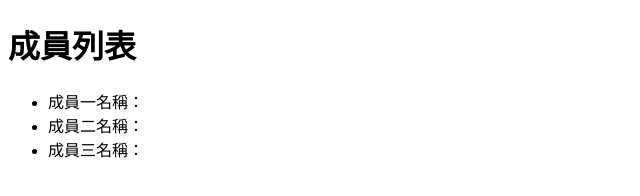
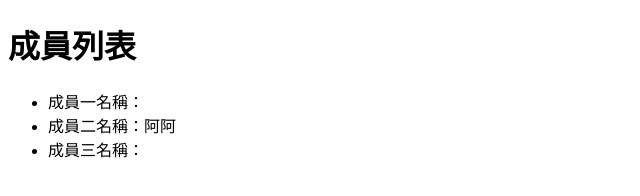
Before and after one commit to char849/test11.2, a plain HTML site: page index.html in a window 1280 px wide. Shown: the full height of the page, 0-640 px from the left. Drawn offline with Linux system fonts and the light colour scheme.

Commit message:
add member b

```diff
--- a/index.html
+++ b/index.html
@@ -1,16 +1,19 @@
 <!DOCTYPE html>
 <html lang="en">
+
 <head>
     <meta charset="UTF-8">
     <meta name="viewport" content="width=device-width, initial-scale=1.0">
     <title>Document</title>
 </head>
+
 <body>
     <h1>成員列表</h1>
     <ul>
         <li>成員一名稱：</li>
-        <li>成員二名稱：</li>
+        <li>成員二名稱：阿阿</li>
         <li>成員三名稱：</li>
     </ul>
 </body>
+
 </html>
```
